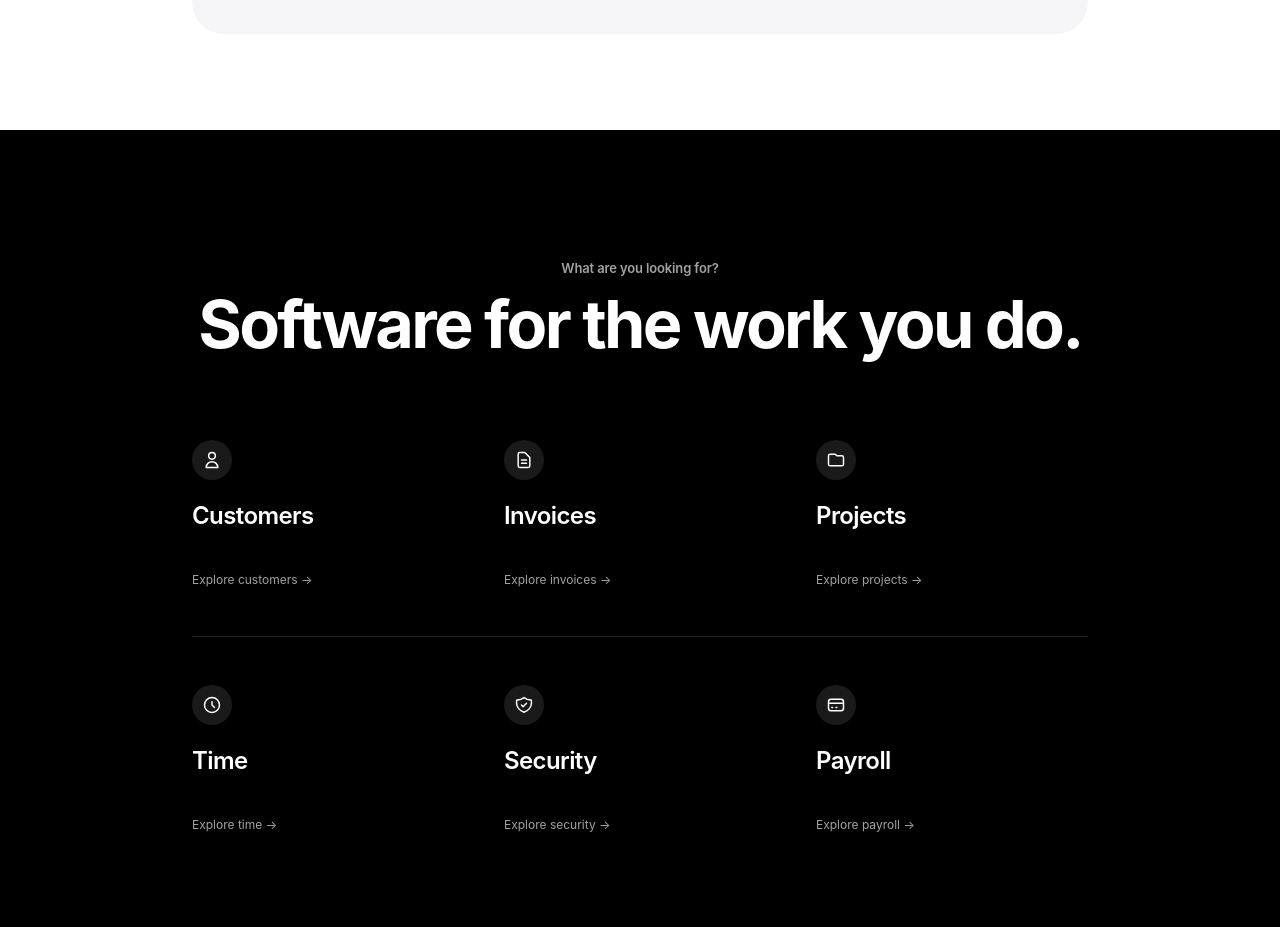
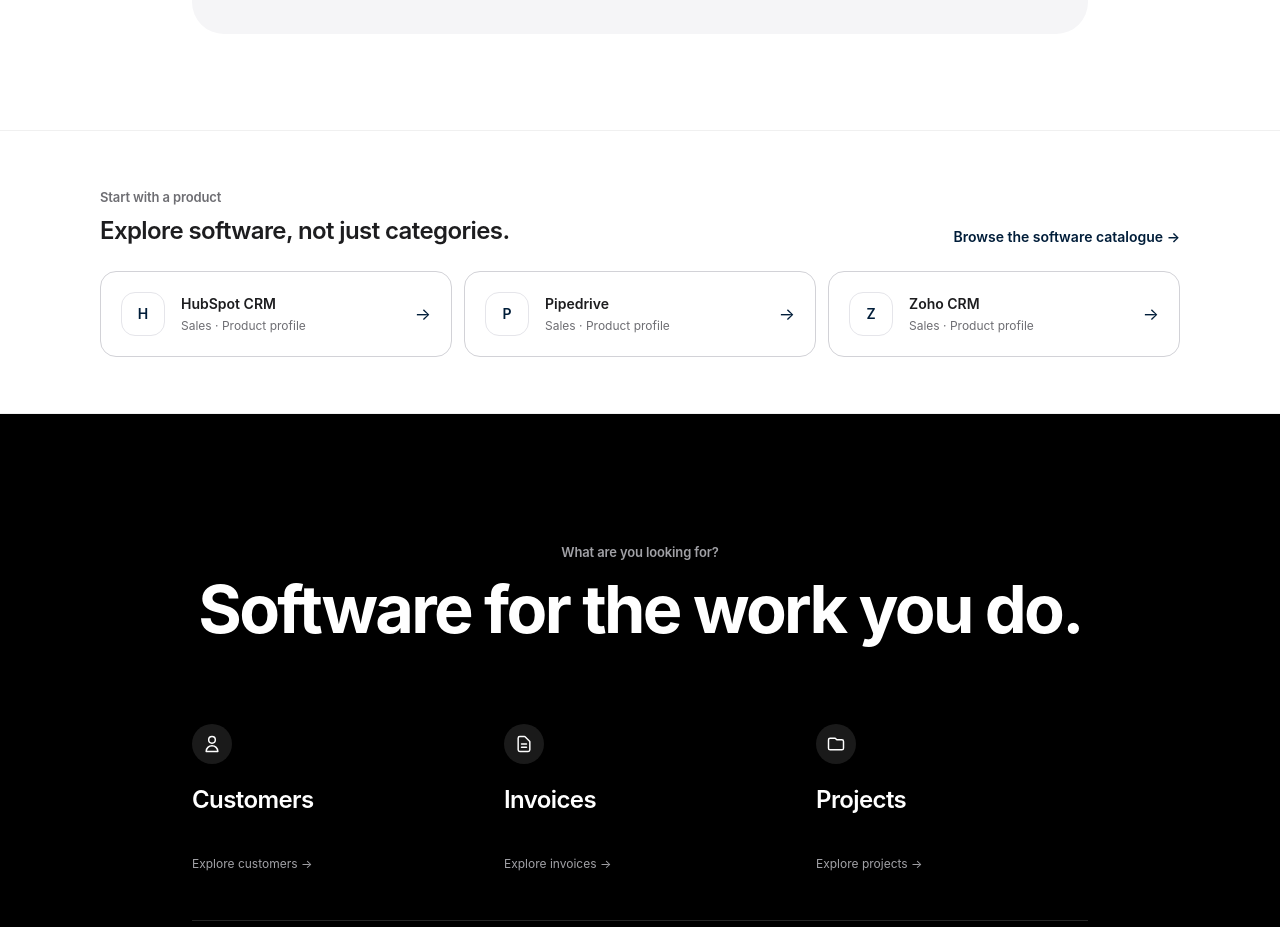
Before and after one commit to LinukaBandara/StackPick, a Next.js app: page / in a window 1280 px wide. Shown: the part 1020-1947 px from the top of the page. Built offline with nearby package versions, Linux system fonts and the light colour scheme; no server answers.

Commit message:
Surface popular software profiles on the homepage

```diff
--- a/app/page.tsx
+++ b/app/page.tsx
@@ -1,5 +1,7 @@
 import type { Metadata } from "next";
 import Link from "next/link";
+import SoftwareLogo from "@/components/SoftwareLogo";
+import { SOFTWARE_PROFILES } from "@/lib/software";
 
 export const metadata: Metadata = {
   title: "Small Business Software Comparisons & Practical Guides",
@@ -177,6 +179,35 @@ export default function HomePage() {
         </div>
       </section>
 
+      {/* Popular software profiles */}
+      <section className="border-y border-black/[0.06] bg-white">
+        <div className="sp-container py-10 sm:py-14">
+          <div className="flex flex-col gap-3 sm:flex-row sm:items-end sm:justify-between">
+            <div>
+              <p className="sp-eyebrow">Start with a product</p>
+              <h2 className="mt-2 text-xl font-semibold tracking-tight text-[#1d1d1f] sm:text-2xl">Explore software, not just categories.</h2>
+            </div>
+            <Link href="/software" className="text-sm font-semibold text-[#001D39] hover:underline">Browse the software catalogue →</Link>
+          </div>
+          <div className="mt-6 grid gap-3 sm:grid-cols-3">
+            {SOFTWARE_PROFILES.map((software) => (
+              <Link
+                key={software.slug}
+                href={`/software/${software.slug}`}
+                className="group flex min-w-0 items-center gap-4 rounded-2xl border border-[#d2d2d7] bg-white p-4 transition-colors hover:border-[#001D39]/40 hover:bg-[#f9fafb] sm:p-5"
+              >
+                <SoftwareLogo name={software.name} url={software.officialUrl} />
+                <span className="min-w-0 flex-1">
+                  <span className="block truncate text-sm font-semibold text-[#1d1d1f]">{software.name}</span>
+                  <span className="mt-1 block text-xs text-[#6e6e73]">{software.category} · Product profile</span>
+                </span>
+                <span aria-hidden="true" className="text-[#001D39] transition-transform group-hover:translate-x-0.5">→</span>
+              </Link>
+            ))}
+          </div>
+        </div>
+      </section>
+
       {/* 2. Dark Showcase Section (Software for the work you do) */}
       <section className="bg-black text-white">
         <div className="sp-container py-14 sm:py-24 lg:py-32">
```
